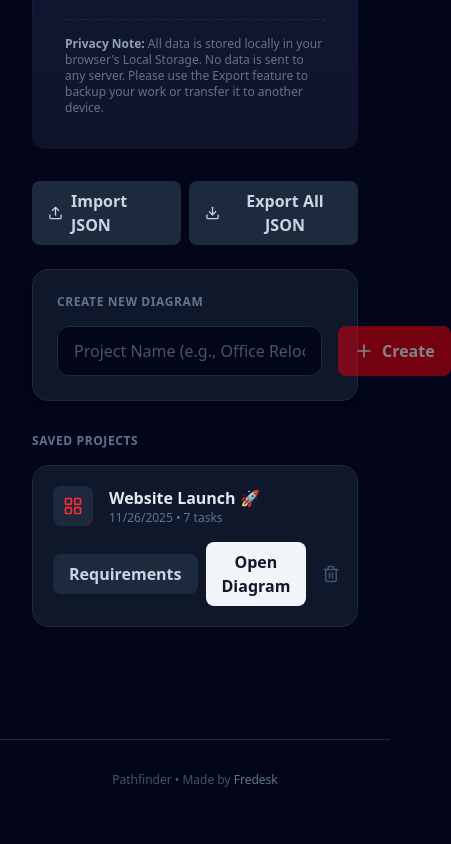
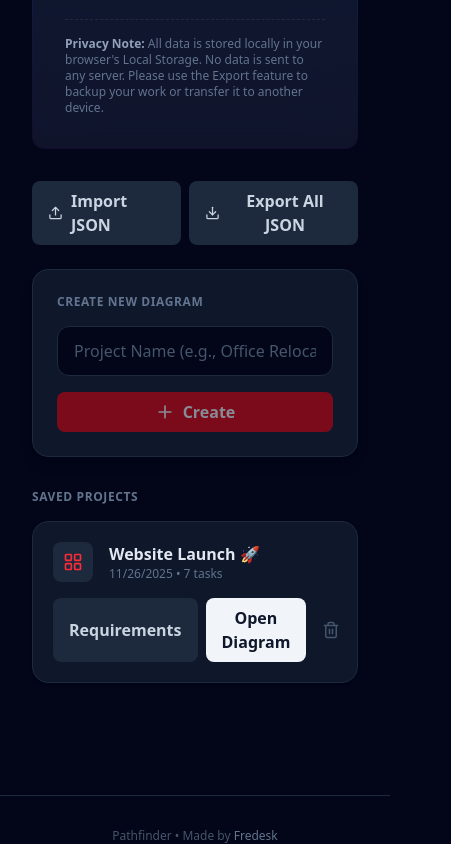
Before and after one commit to brueningf/pathfinder-cpm, a React (Vite) app: page / in a window 390 px wide. Shown: the part 818-1662 px from the top of the page, 451 px wide, since content can reach past the window. Before the commit the page ends 1606 px from the top, so only its background shows below. Built offline with nearby package versions, Linux system fonts and the light colour scheme.

Commit message:
fix(responsive): improve mobile layout for dashboard, editor, and requirements

```diff
--- a/src/components/Dashboard.tsx
+++ b/src/components/Dashboard.tsx
@@ -83,11 +83,11 @@ export const Dashboard: React.FC<DashboardProps> = ({
                 {/* Create New */}
                 <div className={`p-6 rounded-2xl shadow-lg border mb-8 ${isDark ? 'bg-slate-900 border-slate-800' : 'bg-white border-stone-200'}`}>
                     <h2 className={`text-xs font-bold uppercase tracking-wider mb-4 ${isDark ? 'text-slate-500' : 'text-stone-400'}`}>Create New Diagram</h2>
-                    <form onSubmit={handleCreate} className="flex gap-4">
+                    <form onSubmit={handleCreate} className="flex flex-col md:flex-row gap-4">
                         <input
                             type="text"
                             placeholder="Project Name (e.g., Office Relocation)"
-                            className={`flex-1 px-4 py-3 rounded-xl focus:outline-none focus:ring-2 focus:ring-red-500/50 ${isDark ? 'bg-slate-950 border border-slate-800 text-white placeholder-slate-600' : 'bg-stone-50 border border-stone-200 text-stone-800 placeholder-stone-400'}`}
+                            className={`flex-1 px-4 py-3 rounded-xl focus:outline-none focus:ring-2 focus:ring-red-500/50 ${isDark ? 'bg-slate-950 border border-slate-800 text-white placeholder-slate-600' : 'bg-stone-50 border-stone-200 text-stone-800 placeholder-stone-400'}`}
                             value={newProjectName}
                             onChange={e => setNewProjectName(e.target.value)}
                         />
@@ -117,7 +117,7 @@ export const Dashboard: React.FC<DashboardProps> = ({
                                     <p className={`text-xs ${isDark ? 'text-slate-500' : 'text-stone-400'}`}>{p.updatedAt ? new Date(p.updatedAt).toLocaleDateString() : 'Just now'} • {p.taskCount} tasks</p>
                                 </div>
                             </div>
-                            <div className="flex items-center gap-2 w-full">
+                            <div className="flex items-stretch gap-2 w-full">
                                 <button onClick={() => onOpenRequirements(p.id)} className={`btn flex-1 ${isDark ? 'bg-slate-800 hover:bg-slate-700 text-slate-300 hover:text-white border border-slate-700' : 'bg-stone-50 hover:bg-stone-100 text-stone-600 border border-stone-200'}`}>
                                     Requirements
                                 </button>
--- a/src/components/Editor.tsx
+++ b/src/components/Editor.tsx
@@ -246,9 +246,9 @@ export const Editor: React.FC<EditorProps> = ({ project, onSave, onBack, theme }
             {editingTask && <EditTaskModal task={editingTask} onSave={updateTask} onDelete={removeTask} onClose={() => setEditingTask(null)} allTaskIds={tasks.map(t => t.id)} />}
 
             {/* Main Content Wrapper */}
-            <div className="flex flex-1 overflow-hidden relative">
+            <div className="flex flex-col md:flex-row flex-1 overflow-hidden relative">
                 {/* Sidebar (Adapted) */}
-                <div className={`fixed inset-y-0 left-0 z-40 w-[300px] border-r shadow-xl pt-20 transform transition-transform duration-300 md:relative md:translate-x-0 md:pt-0 md:shadow-none md:flex md:flex-col ${sidebarOpen ? 'translate-x-0' : '-translate-x-full'} ${isDark ? 'bg-slate-900 border-slate-800' : 'bg-white border-stone-200'}`}>
+                <div className={`fixed inset-y-0 left-0 z-40 w-[300px] max-w-[85vw] border-r shadow-xl pt-20 transform transition-transform duration-300 md:relative md:translate-x-0 md:pt-0 md:shadow-none md:flex md:flex-col ${sidebarOpen ? 'translate-x-0' : '-translate-x-full'} ${isDark ? 'bg-slate-900 border-slate-800' : 'bg-white border-stone-200'}`}>
                     <div className={`p-4 border-b ${isDark ? 'border-slate-800 bg-slate-900' : 'border-stone-100 bg-stone-50/50'}`}>
                         <div className="grid grid-cols-2 gap-2 text-center">
                             <div className={`p-2 rounded-lg border ${isDark ? 'bg-slate-950 border-slate-800' : 'bg-white border-stone-200'}`}>
--- a/src/components/Requirements.tsx
+++ b/src/components/Requirements.tsx
@@ -65,7 +65,7 @@ export const Requirements: React.FC<RequirementsProps & { theme: 'dark' | 'light
                 content={helpContent}
             />
 
-            <div className="flex justify-between items-center mb-6">
+            <div className="flex flex-col md:flex-row justify-between items-start md:items-center gap-4 mb-6">
                 <div>
                     <h2 className={`text-2xl font-bold flex items-center gap-2 ${isDark ? 'text-slate-200' : 'text-stone-800'}`}>
                         Requirements Engineering
@@ -96,7 +96,7 @@ export const Requirements: React.FC<RequirementsProps & { theme: 'dark' | 'light
                             </label>
                             <textarea className={`w-full px-3 py-2 border rounded-lg h-24 ${isDark ? 'bg-slate-950 border-slate-800 text-slate-200 placeholder:text-slate-600' : 'bg-slate-50 border-slate-200 text-stone-800'}`} placeholder="As a [role], I want [feature] so that [benefit]..." value={newDesc} onChange={e => setNewDesc(e.target.value)} />
                         </div>
-                        <div className="flex gap-4">
+                        <div className="flex flex-col md:flex-row gap-4">
                             <div className="flex-1">
                                 <label className={`block text-xs font-bold uppercase mb-1 flex items-center gap-1 ${isDark ? 'text-slate-500' : 'text-slate-400'}`}>
                                     Priority (MoSCoW)
```
